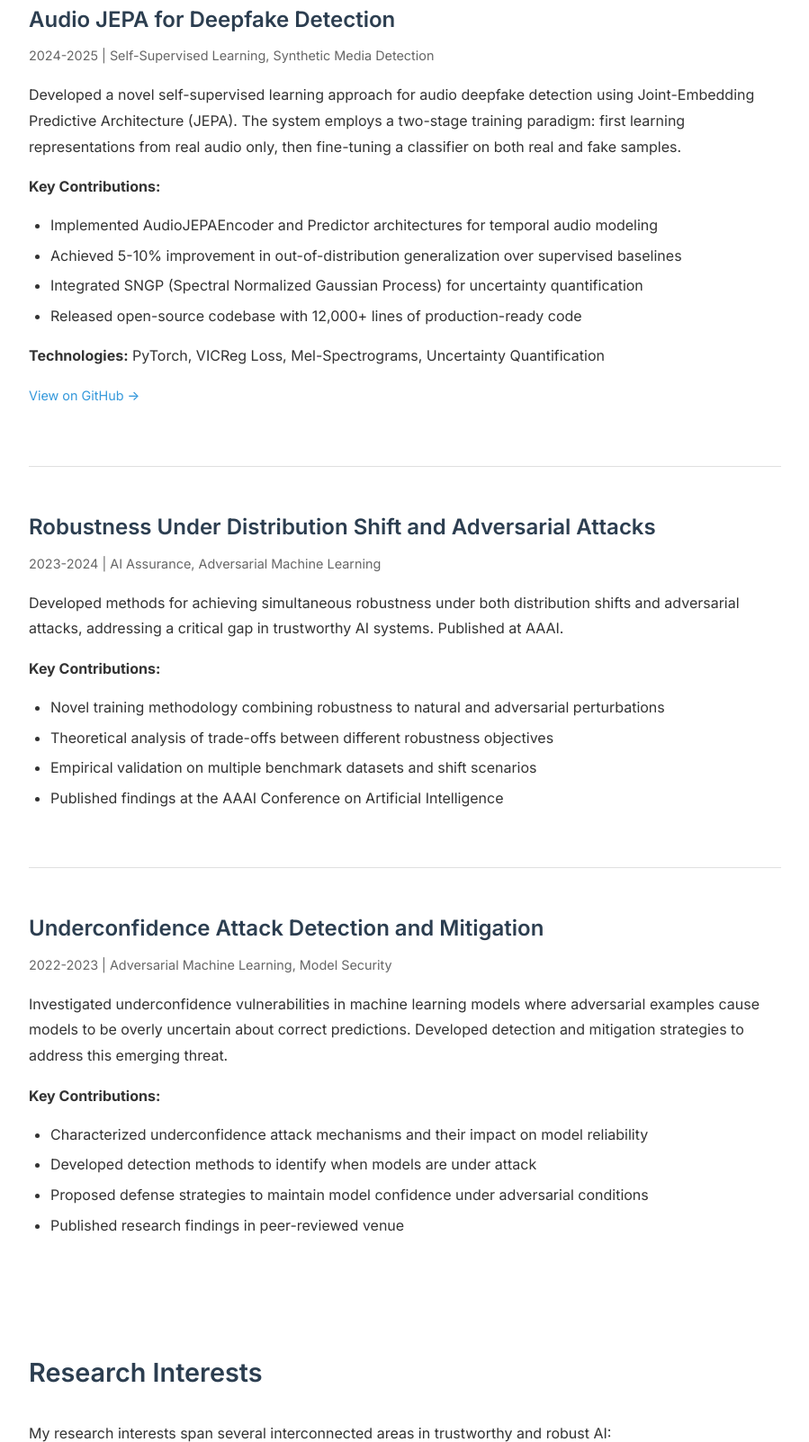
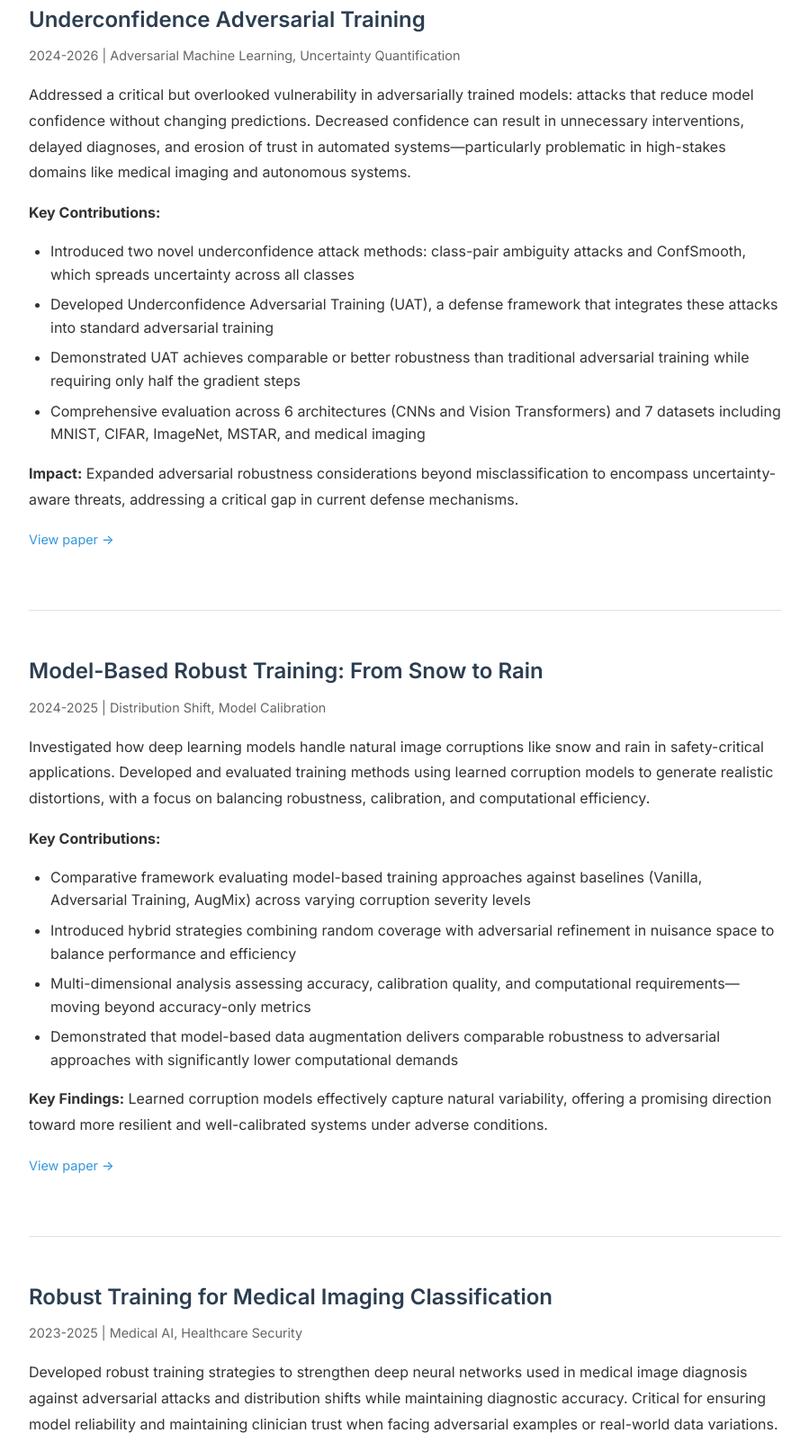
Before and after one commit to martinez-hub/martinez-hub.github.io, a plain HTML site: page research.html in a window 1280 px wide. Shown: the part 155-1758 px from the top of the page at 90% size, without its empty margins (190-1089 px from the left). Drawn offline with Linux system fonts and the light colour scheme.

Commit message:
Update research projects: remove Audio JEPA, add three key papers
- Remove Audio JEPA deepfake detection project
- Add Underconfidence Adversarial Training (NLDL 2026)
- Add Model-Based Robust Training: From Snow to Rain (NeurIPS 2025)
- Add Robust Training for Medical Imaging (AAAI 2025)
- Include detailed contributions, impact, and paper links for each project

Co-Authored-By: Claude Opus 4.6 <noreply@anthropic.com>

```diff
--- a/research.html
+++ b/research.html
@@ -28,58 +28,84 @@
             <h2>Research Projects</h2>
 
             <div class="project-item">
-                <h3>Audio JEPA for Deepfake Detection</h3>
-                <p class="project-meta">2024-2025 | Self-Supervised Learning, Synthetic Media Detection</p>
+                <h3>Underconfidence Adversarial Training</h3>
+                <p class="project-meta">2024-2026 | Adversarial Machine Learning, Uncertainty Quantification</p>
                 <p>
-                    Developed a novel self-supervised learning approach for audio deepfake detection using
-                    Joint-Embedding Predictive Architecture (JEPA). The system employs a two-stage training
-                    paradigm: first learning representations from real audio only, then fine-tuning a classifier
-                    on both real and fake samples.
+                    Addressed a critical but overlooked vulnerability in adversarially trained models: attacks that reduce
+                    model confidence without changing predictions. Decreased confidence can result in unnecessary interventions,
+                    delayed diagnoses, and erosion of trust in automated systems—particularly problematic in high-stakes domains
+                    like medical imaging and autonomous systems.
                 </p>
                 <p><strong>Key Contributions:</strong></p>
                 <ul>
-                    <li>Implemented AudioJEPAEncoder and Predictor architectures for temporal audio modeling</li>
-                    <li>Achieved 5-10% improvement in out-of-distribution generalization over supervised baselines</li>
-                    <li>Integrated SNGP (Spectral Normalized Gaussian Process) for uncertainty quantification</li>
-                    <li>Released open-source codebase with 12,000+ lines of production-ready code</li>
+                    <li>Introduced two novel underconfidence attack methods: class-pair ambiguity attacks and ConfSmooth,
+                        which spreads uncertainty across all classes</li>
+                    <li>Developed Underconfidence Adversarial Training (UAT), a defense framework that integrates these
+                        attacks into standard adversarial training</li>
+                    <li>Demonstrated UAT achieves comparable or better robustness than traditional adversarial training
+                        while requiring only half the gradient steps</li>
+                    <li>Comprehensive evaluation across 6 architectures (CNNs and Vision Transformers) and 7 datasets
+                        including MNIST, CIFAR, ImageNet, MSTAR, and medical imaging</li>
                 </ul>
-                <p><strong>Technologies:</strong> PyTorch, VICReg Loss, Mel-Spectrograms, Uncertainty Quantification</p>
+                <p><strong>Impact:</strong> Expanded adversarial robustness considerations beyond misclassification to
+                    encompass uncertainty-aware threats, addressing a critical gap in current defense mechanisms.</p>
                 <p>
-                    <a href="https://github.com/martinez-hub/Synthetic_jepa" class="work-link">View on GitHub →</a>
+                    <a href="https://proceedings.mlr.press/v307/marti-nez-marti-nez26a.html" target="_blank" class="work-link">View paper →</a>
                 </p>
             </div>
 
             <div class="project-item">
-                <h3>Robustness Under Distribution Shift and Adversarial Attacks</h3>
-                <p class="project-meta">2023-2024 | AI Assurance, Adversarial Machine Learning</p>
+                <h3>Model-Based Robust Training: From Snow to Rain</h3>
+                <p class="project-meta">2024-2025 | Distribution Shift, Model Calibration</p>
                 <p>
-                    Developed methods for achieving simultaneous robustness under both distribution shifts
-                    and adversarial attacks, addressing a critical gap in trustworthy AI systems. Published at AAAI.
+                    Investigated how deep learning models handle natural image corruptions like snow and rain in
+                    safety-critical applications. Developed and evaluated training methods using learned corruption
+                    models to generate realistic distortions, with a focus on balancing robustness, calibration,
+                    and computational efficiency.
                 </p>
                 <p><strong>Key Contributions:</strong></p>
                 <ul>
-                    <li>Novel training methodology combining robustness to natural and adversarial perturbations</li>
-                    <li>Theoretical analysis of trade-offs between different robustness objectives</li>
-                    <li>Empirical validation on multiple benchmark datasets and shift scenarios</li>
-                    <li>Published findings at the AAAI Conference on Artificial Intelligence</li>
+                    <li>Comparative framework evaluating model-based training approaches against baselines (Vanilla,
+                        Adversarial Training, AugMix) across varying corruption severity levels</li>
+                    <li>Introduced hybrid strategies combining random coverage with adversarial refinement in
+                        nuisance space to balance performance and efficiency</li>
+                    <li>Multi-dimensional analysis assessing accuracy, calibration quality, and computational
+                        requirements—moving beyond accuracy-only metrics</li>
+                    <li>Demonstrated that model-based data augmentation delivers comparable robustness to adversarial
+                        approaches with significantly lower computational demands</li>
                 </ul>
+                <p><strong>Key Findings:</strong> Learned corruption models effectively capture natural variability,
+                    offering a promising direction toward more resilient and well-calibrated systems under adverse conditions.</p>
+                <p>
+                    <a href="https://arxiv.org/abs/2601.09153" target="_blank" class="work-link">View paper →</a>
+                </p>
             </div>
 
             <div class="project-item">
-                <h3>Underconfidence Attack Detection and Mitigation</h3>
-                <p class="project-meta">2022-2023 | Adversarial Machine Learning, Model Security</p>
+                <h3>Robust Training for Medical Imaging Classification</h3>
+                <p class="project-meta">2023-2025 | Medical AI, Healthcare Security</p>
                 <p>
-                    Investigated underconfidence vulnerabilities in machine learning models where adversarial
-                    examples cause models to be overly uncertain about correct predictions. Developed detection
-                    and mitigation strategies to address this emerging threat.
+                    Developed robust training strategies to strengthen deep neural networks used in medical image
+                    diagnosis against adversarial attacks and distribution shifts while maintaining diagnostic accuracy.
+                    Critical for ensuring model reliability and maintaining clinician trust when facing adversarial
+                    examples or real-world data variations.
                 </p>
                 <p><strong>Key Contributions:</strong></p>
                 <ul>
-                    <li>Characterized underconfidence attack mechanisms and their impact on model reliability</li>
-                    <li>Developed detection methods to identify when models are under attack</li>
-                    <li>Proposed defense strategies to maintain model confidence under adversarial conditions</li>
-                    <li>Published research findings in peer-reviewed venue</li>
+                    <li>Proposed Robust Training with Data Augmentation (RTDA), combining robust training strategies
+                        with data augmentation techniques specifically designed for medical imaging</li>
+                    <li>Comprehensive benchmarking across 6 competing baseline approaches, including isolated and
+                        combined adversarial training and augmentation methods</li>
+                    <li>Multi-modal validation across three distinct imaging technologies: mammograms, X-rays,
+                        and ultrasound, demonstrating broad applicability</li>
+                    <li>Evaluated robustness against both adversarial perturbations and natural distribution variations
+                        while maintaining clean accuracy</li>
                 </ul>
+                <p><strong>Impact:</strong> Addresses critical healthcare concerns around maintaining model reliability
+                    in clinical settings where adversarial attacks or data distribution shifts could compromise patient safety.</p>
+                <p>
+                    <a href="https://arxiv.org/abs/2506.17133" target="_blank" class="work-link">View paper →</a>
+                </p>
             </div>
         </section>
 
```
